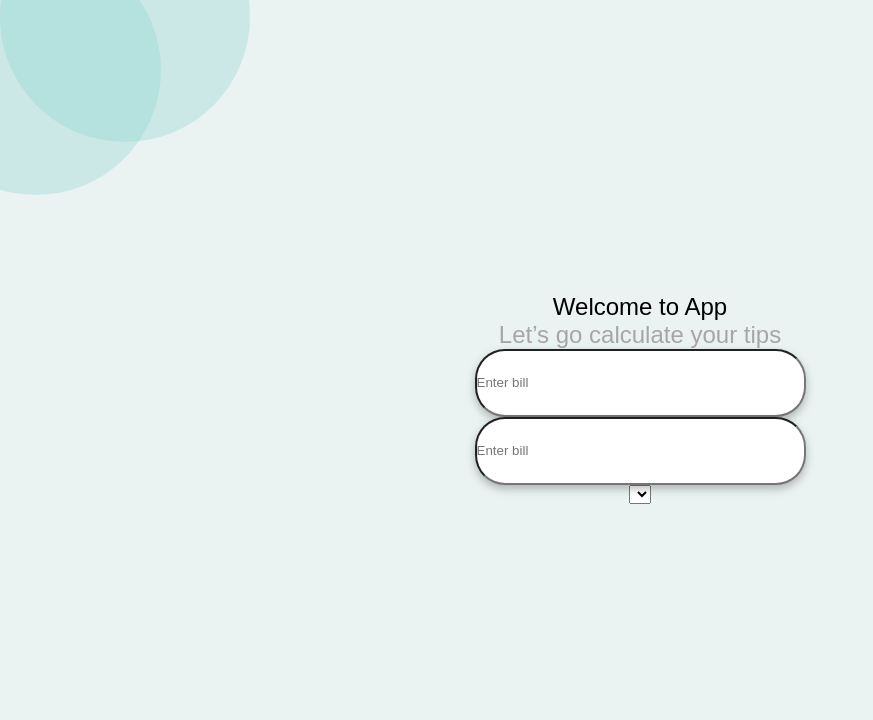
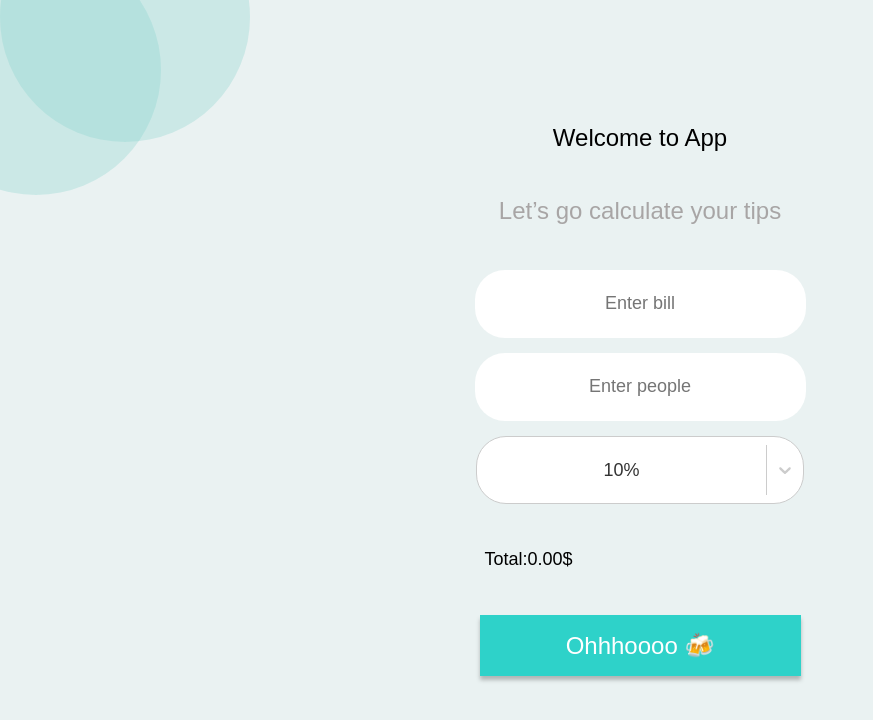
Before and after one commit to Mazunok/react-tips-calculator, a React (Create React App) app: page / in a window 1280 px wide. Shown: the top 720 px of the page, without its empty margins (0-873 px from the left). Built offline with nearby package versions, Linux system fonts and the light colour scheme.

Commit message:
refactor(tips_calculator): change styles to all components

```diff
--- a/src/components/Button/Button.tsx
+++ b/src/components/Button/Button.tsx
@@ -1,7 +1,9 @@
-import { StyledButton } from "./styles";
+import { StyledButton, Text } from "./styles";
 
 export const Button = () => {
-    return <StyledButton>
-
-    </StyledButton>;
-  };
+  return (
+    <StyledButton>
+      <Text>Ohhhoooo 🍻</Text>
+    </StyledButton>
+  );
+};
--- a/src/components/Button/styles.ts
+++ b/src/components/Button/styles.ts
@@ -1,7 +1,18 @@
 import styled from "styled-components";
 
 const StyledButton = styled.button`
-  color: red;
+  border: none;
+  width: 321px;
+  height: 61px;
+  background: #2ed2c9;
+  box-shadow: 0px 4px 4px rgba(0, 0, 0, 0.25);
 `;
 
-export {StyledButton};
+const Text = styled.p`
+  font-family: "Arial";
+  font-weight: 400;
+  font-size: 24px;
+  color: #ffffff;
+`;
+
+export { StyledButton, Text };
--- a/src/components/Form/Form.tsx
+++ b/src/components/Form/Form.tsx
@@ -1,17 +1,32 @@
-import { StyledForm, Title, Subtitle } from "./styles";
+import { StyledForm, Title, Subtitle, TotalPrice } from "./styles";
 import { Input } from "../Input/Input";
 import { Button } from "../Button/Button";
-import { Select } from "../Select/Select";
+import { CustomSelect } from "../Select/Select";
+import { useState } from "react";
+import { ITipsOption } from "../../types";
+import { SingleValue } from "react-select";
 
 export const Form = () => {
+  const [tips, setTips] = useState<ITipsOption>({
+    label: "10%",
+    value: 10,
+  });
+
+  const handleSelect = (option: SingleValue<ITipsOption>): void => {
+    if (option) {
+      setTips(option);
+    }
+  };
+
   return (
     <StyledForm>
       <Title>Welcome to App</Title>
       <Subtitle>Let’s go calculate your tips</Subtitle>
-      <Input></Input>
-      <Input></Input>
-      <Select></Select>
-      <Button></Button>
+      <Input placeholder="Enter bill"/>
+      <Input placeholder="Enter people"/>
+      <CustomSelect tips={tips} handleSelect={handleSelect} />
+      <TotalPrice>Total:0.00$</TotalPrice>
+      <Button />
     </StyledForm>
   );
 };
--- a/src/components/Form/styles.ts
+++ b/src/components/Form/styles.ts
@@ -5,22 +5,34 @@ const StyledForm = styled.form`
   max-width: 414px;
   display: flex;
   flex-direction: column;
-  justify-content: space-between;
+  justify-content: space-around;
   align-items: center;
 `;
 
-const Title = styled.h2`
+const Title = styled.h1`
+  margin-bottom: 45px;
   font-family: "Arial";
   font-weight: 400;
   font-size: 24px;
   color: #000000;
 `;
 
-const Subtitle = styled.p`
+const Subtitle = styled.h2`
+  margin-bottom: 45px;
   font-family: "Arial";
   font-weight: 400;
   font-size: 24px;
   color: rgba(117, 108, 108, 0.57);
 `;
 
-export { StyledForm, Title, Subtitle };
+const TotalPrice = styled.h2`
+  align-self: start;
+  padding-left: 10px;
+  margin-bottom: 45px;
+  font-family: "Arial";
+  font-weight: 500;
+  font-size: 18px;
+  color: #000000;
+`;
+
+export { StyledForm, Title, Subtitle, TotalPrice };
--- a/src/components/Input/Input.tsx
+++ b/src/components/Input/Input.tsx
@@ -1,7 +1,10 @@
 import { StyledInput } from "./styles";
 
-export const Input = () => {
-    return <StyledInput placeholder="Enter bill">
+interface IProps{
+  placeholder: string
+}
 
-    </StyledInput>;
+export const Input = ({placeholder}:IProps) => {
+    return <StyledInput
+    placeholder={placeholder} />
   };
--- a/src/components/Input/styles.ts
+++ b/src/components/Input/styles.ts
@@ -1,10 +1,18 @@
 import styled from "styled-components";
 
 const StyledInput = styled.input`
+  border: none;
   width: 331px;
   height: 68px;
+  margin-bottom: 15px;
   border-radius: 30px;
-  filter: drop-shadow(0px 4px 4px rgba(0, 0, 0, 0.25));
+  box-shadow: (0px 4px 4px rgba(0, 0, 0, 0.25));
+  font-family: "Arial";
+  font-weight: 400;
+  font-size: 18px;
+  line-height: 26px;
+  text-align: center;
+  color: rgba(117, 108, 108, 0.6);
 `;
 
 export { StyledInput };
--- a/src/components/Select/Select.tsx
+++ b/src/components/Select/Select.tsx
@@ -1,5 +1,26 @@
-import { StyledSelect } from "./styles";
+import Select, { SingleValue } from "react-select";
+import { ITipsOption } from "../../types";
+import { stylesConfig } from "./styles";
 
-export const Select = () => {
-  return <StyledSelect></StyledSelect>;
+interface IProps {
+  tips: ITipsOption;
+  handleSelect: (option: SingleValue<ITipsOption>) => void;
+}
+
+export const CustomSelect = ({ tips, handleSelect }: IProps) => {
+  const options: ITipsOption[] = [
+    { value: 10, label: "10%" },
+    { value: 15, label: "15%" },
+    { value: 20, label: "20%" },
+  ];
+
+  return (
+    <Select
+      options={options}
+      defaultValue={tips}
+      onChange={handleSelect}
+      styles={stylesConfig}
+      isMulti={false}
+    />
+  );
 };
--- a/src/components/Select/styles.ts
+++ b/src/components/Select/styles.ts
@@ -1,7 +1,23 @@
-import styled from "styled-components";
+import { StylesConfig } from "react-select";
+import { ITipsOption } from "../../types";
 
-const StyledSelect = styled.select`
-
-`
-
-export {StyledSelect};
+export const stylesConfig: StylesConfig<ITipsOption> = {
+  option: styles => ({
+    ...styles,
+    background: "#FFFFFF",
+  }),
+  control: styles => ({
+    ...styles,
+    width: "327.5px",
+    height: "68.35px",
+    borderRadius: "30px",
+    background: "#FFFFFF",
+    marginBottom: "45px",
+    fontFamily: "Arial",
+    fontWeight: 400,
+    fontSize: "18px",
+    lineHeight: "26px",
+    textAlign: "center",
+    color: "#756C6C",
+  }),
+};
--- /dev/null
+++ b/src/types/index.ts
@@ -0,0 +1,4 @@
+export type ITipsOption = {
+  readonly value: number;
+  readonly label: string;
+};
```
